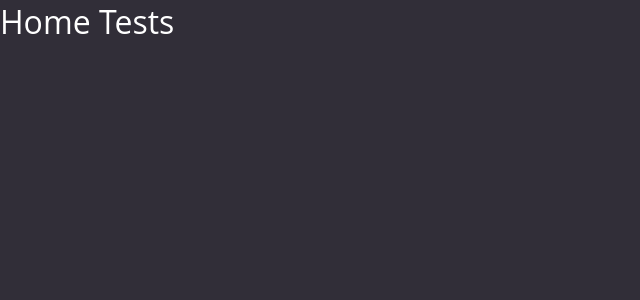
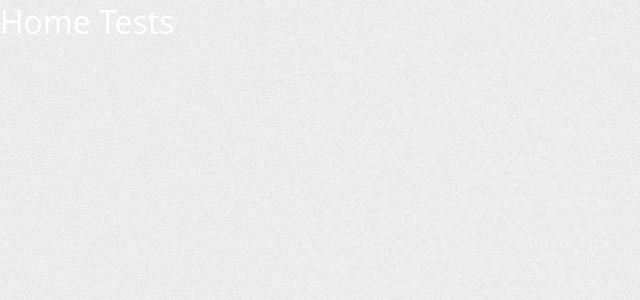
Before and after one commit to alcir-junior-caju/project-ts-react-rd, a React (Create React App) app: page / in a window 1280 px wide. Shown: the top 300 px of the page, without its empty margins (0-640 px from the left). Built offline with nearby package versions, Linux system fonts and the light colour scheme; the HTML template or start-up script is replaced by a standard one.

Commit message:
chore: add Background and Settings Paths

```diff
--- a/package.json
+++ b/package.json
@@ -39,7 +39,7 @@
       "!src/hooks/index.tsx"
     ],
     "moduleNameMapper": {
-      "^@assets$": "<rootDir>/src/assets/index.ts",
+      "^@assets/*$": "<rootDir>/src/assets/*",
       "^@components$": "<rootDir>/src/components/index.ts",
       "^@hooks$": "<rootDir>/src/hooks/index.ts",
       "^@pages$": "<rootDir>/src/pages/index.ts",
--- a/src/styles/global.ts
+++ b/src/styles/global.ts
@@ -1,4 +1,6 @@
 import { createGlobalStyle } from 'styled-components';
+
+import BackgroundImage from '@assets/bg.jpg';
 
 export default createGlobalStyle`
   * {
@@ -9,7 +11,7 @@ export default createGlobalStyle`
   }
 
   body {
-    background: #312e38;
+    background: url(${BackgroundImage}) top left #ccc;
     color: #fff;
     -webkit-font-smoothing: antialiased;
   }
--- a/tsconfig.paths.json
+++ b/tsconfig.paths.json
@@ -2,7 +2,7 @@
   "compilerOptions": {
     "baseUrl": ".",
     "paths": {
-      "@assets": ["./src/assets/index.ts"],
+      "@assets/*": ["./src/assets/*"],
       "@components": ["./src/components/index.ts"],
       "@hooks": ["./src/hooks/index.ts"],
       "@pages": ["./src/pages/index.ts"],
```
Also changed, not shown: src/assets/bg.jpg (added), 1 other file (tests, documents, lock files or other folders).
